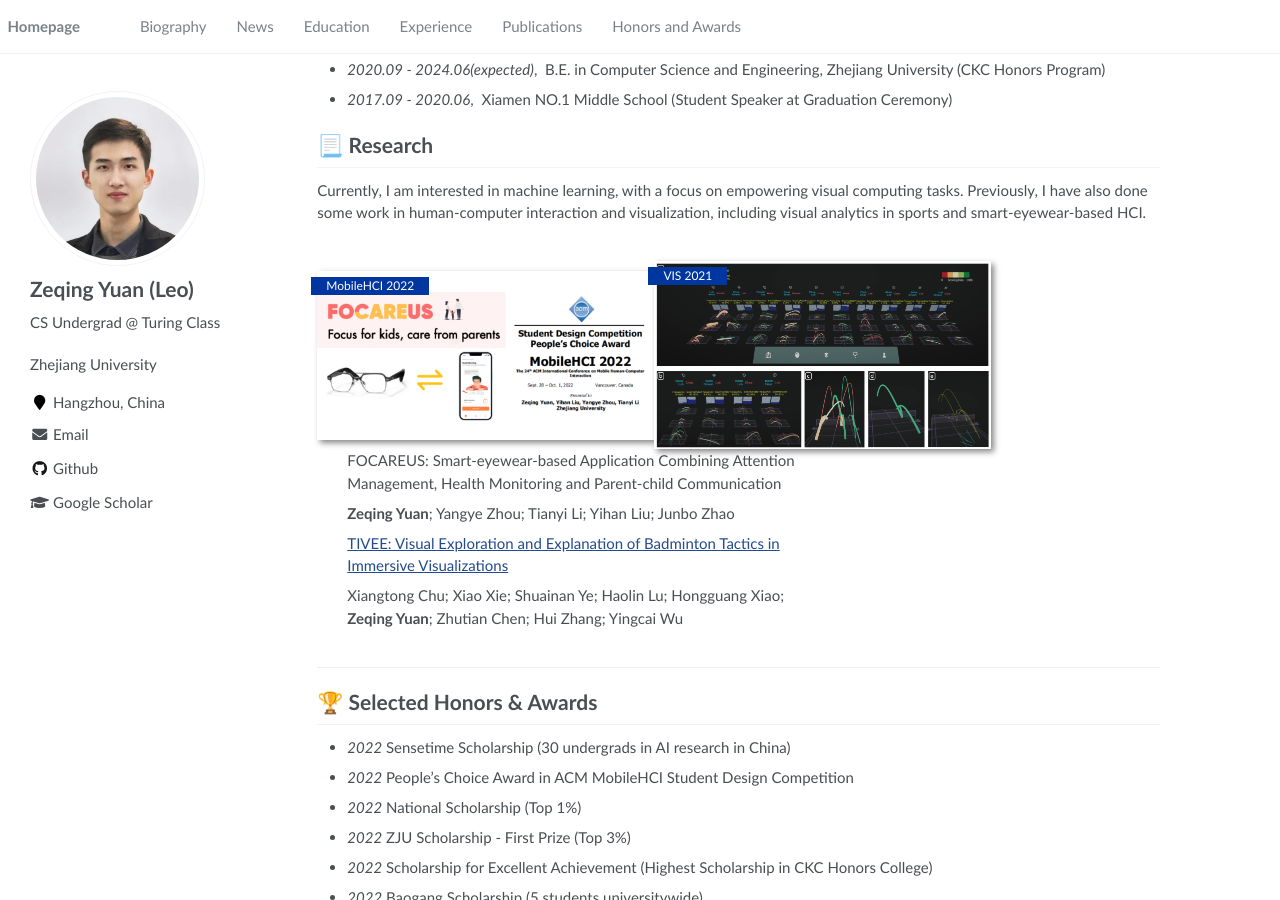
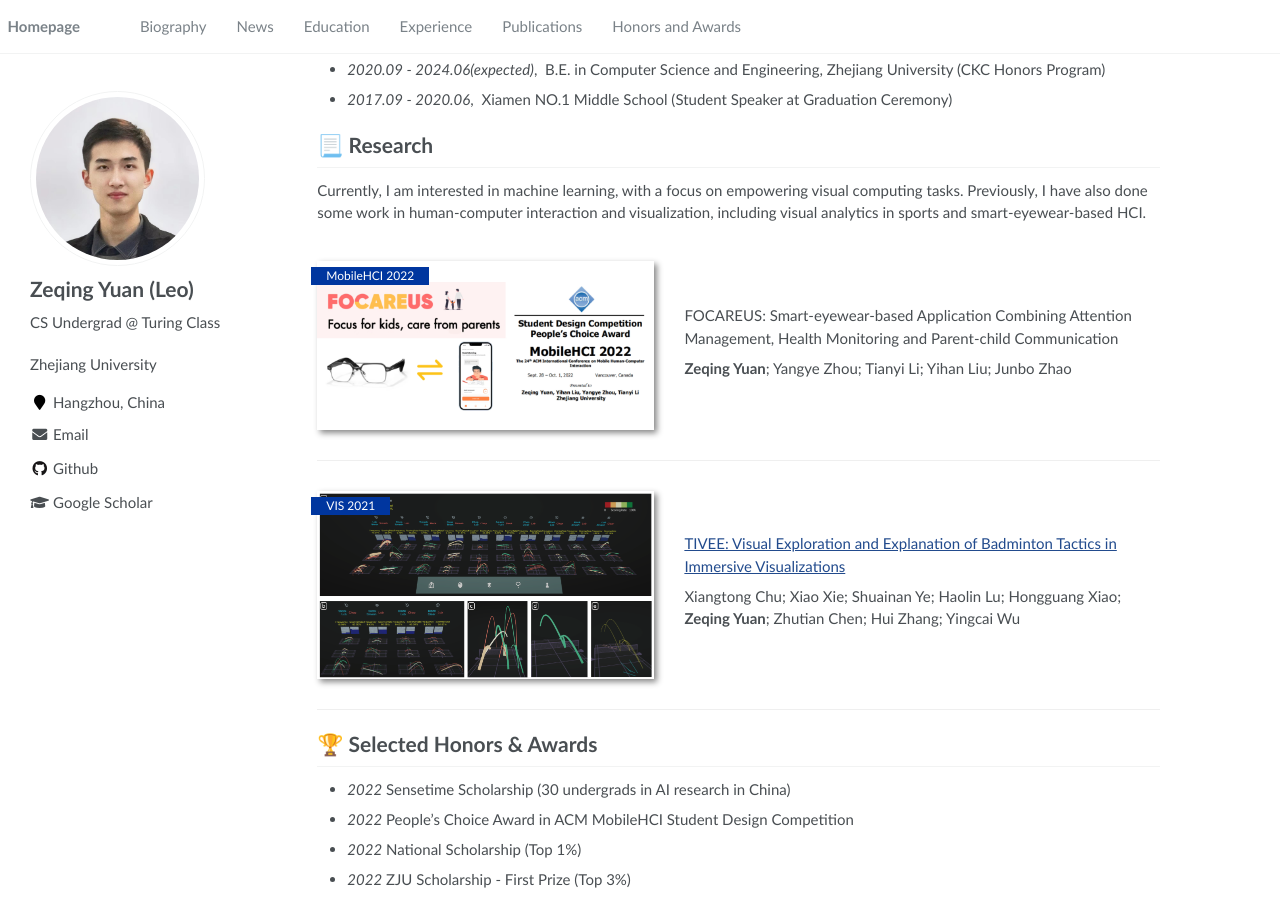
Before and after one commit to LeoYuan0111/LeoYuan0111.github.io, a Jekyll site: the page built from _pages/about.md, in a window 1280 px wide and 900 px high, scrolled down 442 px. Built offline with Jekyll 4.4.1, drawn with Linux system fonts in a browser that asks for light colours; comment, search, counter and statistics services are not loaded.

Commit message:
research

```diff
--- a/_pages/about.md
+++ b/_pages/about.md
@@ -33,25 +33,21 @@
 # 📃 Research
 Currently, I am interested in machine learning, with a focus on empowering visual computing tasks. Previously, I have also done some work in human-computer interaction and visualization, including visual analytics in sports and smart-eyewear-based HCI.
 
-<div class='paper-box'><div class='paper-box-image'>
-
-<div><div class="badge">MobileHCI 2022</div><img src='images/MobileHCI.jpg' alt="sym" width="100%"></div></div>
+<div class='paper-box'><div class='paper-box-image'><div><div class="badge">MobileHCI 2022</div><img src='images/MobileHCI.jpg' alt="sym" width="100%"></div></div>
 <div class='paper-box-text' markdown="1">
 
 FOCAREUS: Smart-eyewear-based Application Combining Attention Management, Health Monitoring and Parent-child Communication
 
 **Zeqing Yuan**; Yangye Zhou; Tianyi Li; Yihan Liu; Junbo Zhao
-</div>
+</div></div>
 
-<div class='paper-box-image'><div><div class="badge">VIS 2021</div><img src='images/TIVEE.png' alt="sym" width="100%"></div></div>
+<div class='paper-box'><div class='paper-box-image'><div><div class="badge">VIS 2021</div><img src='images/TIVEE.png' alt="sym" width="100%"></div></div>
 <div class='paper-box-text' markdown="1">
 
 [TIVEE: Visual Exploration and Explanation of Badminton Tactics in Immersive Visualizations](https://ieeexplore.ieee.org/abstract/document/9557225)
 
 Xiangtong Chu; Xiao Xie; Shuainan Ye; Haolin Lu; Hongguang Xiao; **Zeqing Yuan**; Zhutian Chen; Hui Zhang; Yingcai Wu
-</div>
-
-</div>
+</div></div>
 
 
 # 🏆 Selected Honors &amp; Awards
```
